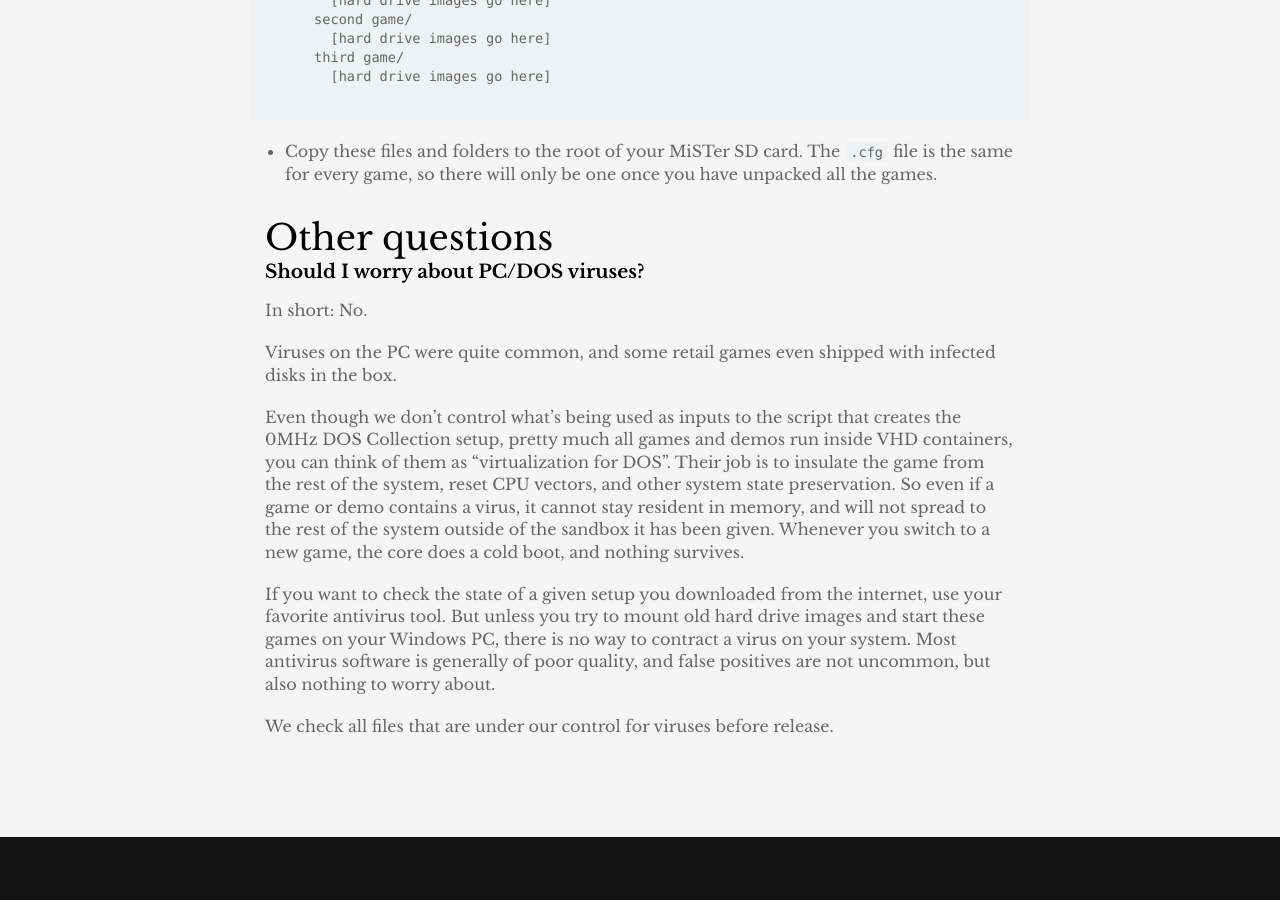
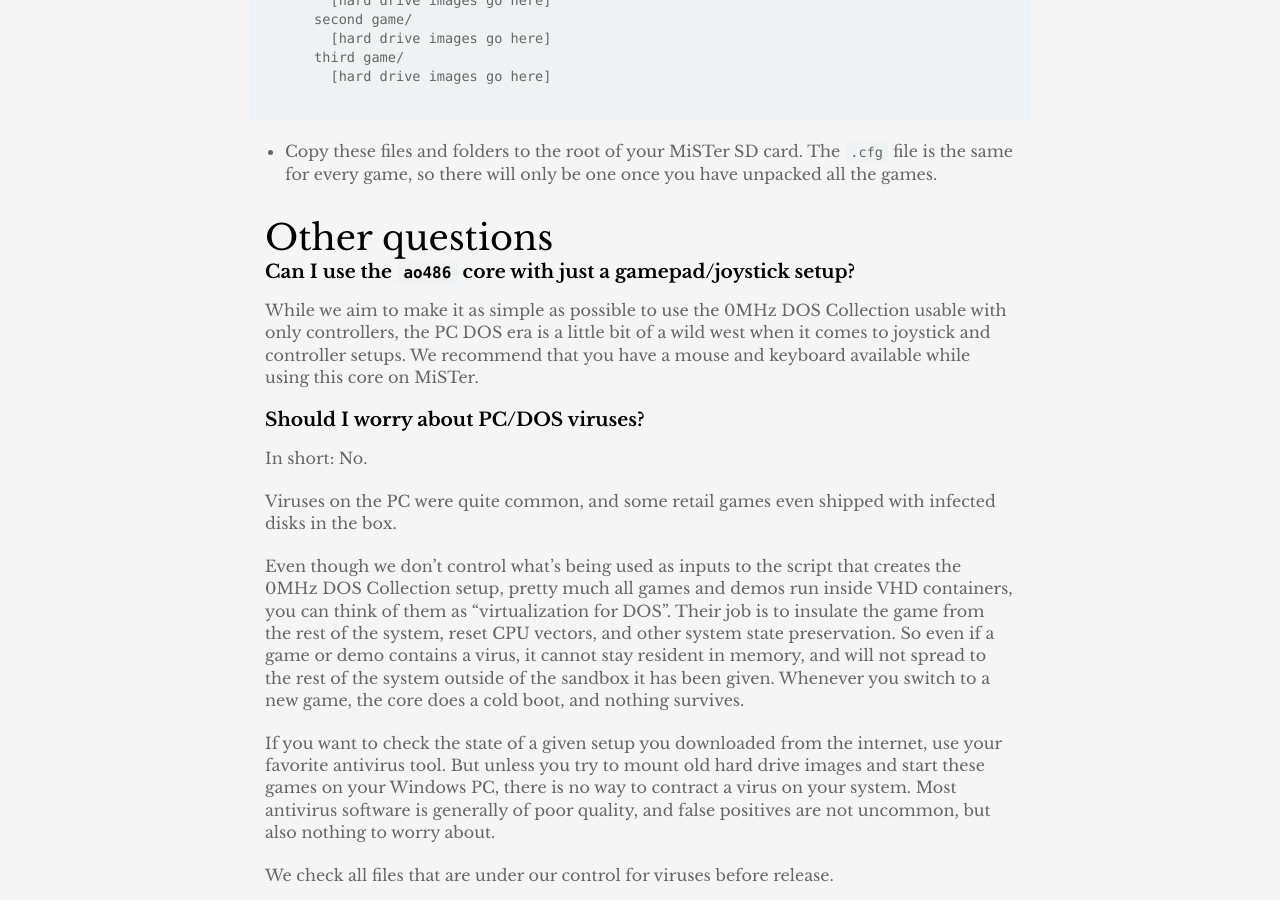
Before and after one commit to 0mhz-net/0mhz-net.github.io, a Jekyll site: the page built from docs.md, in a window 1280 px wide and 900 px high, scrolled down 1458 px. Built offline with Jekyll 4.4.1, drawn with Linux system fonts in a browser that asks for light colours.

Commit message:
Add note about mouse/keyboard

```diff
--- a/docs.md
+++ b/docs.md
@@ -62,6 +62,10 @@ games/
 
 ## Other questions
 
+### Can I use the `ao486` core with just a gamepad/joystick setup?
+
+While we aim to make it as simple as possible to use the 0MHz DOS Collection usable with only controllers, the PC DOS era is a little bit of a wild west when it comes to joystick and controller setups. We recommend that you have a mouse and keyboard available while using this core on MiSTer.
+
 ### Should I worry about PC/DOS viruses?
 
 In short: No.
```
